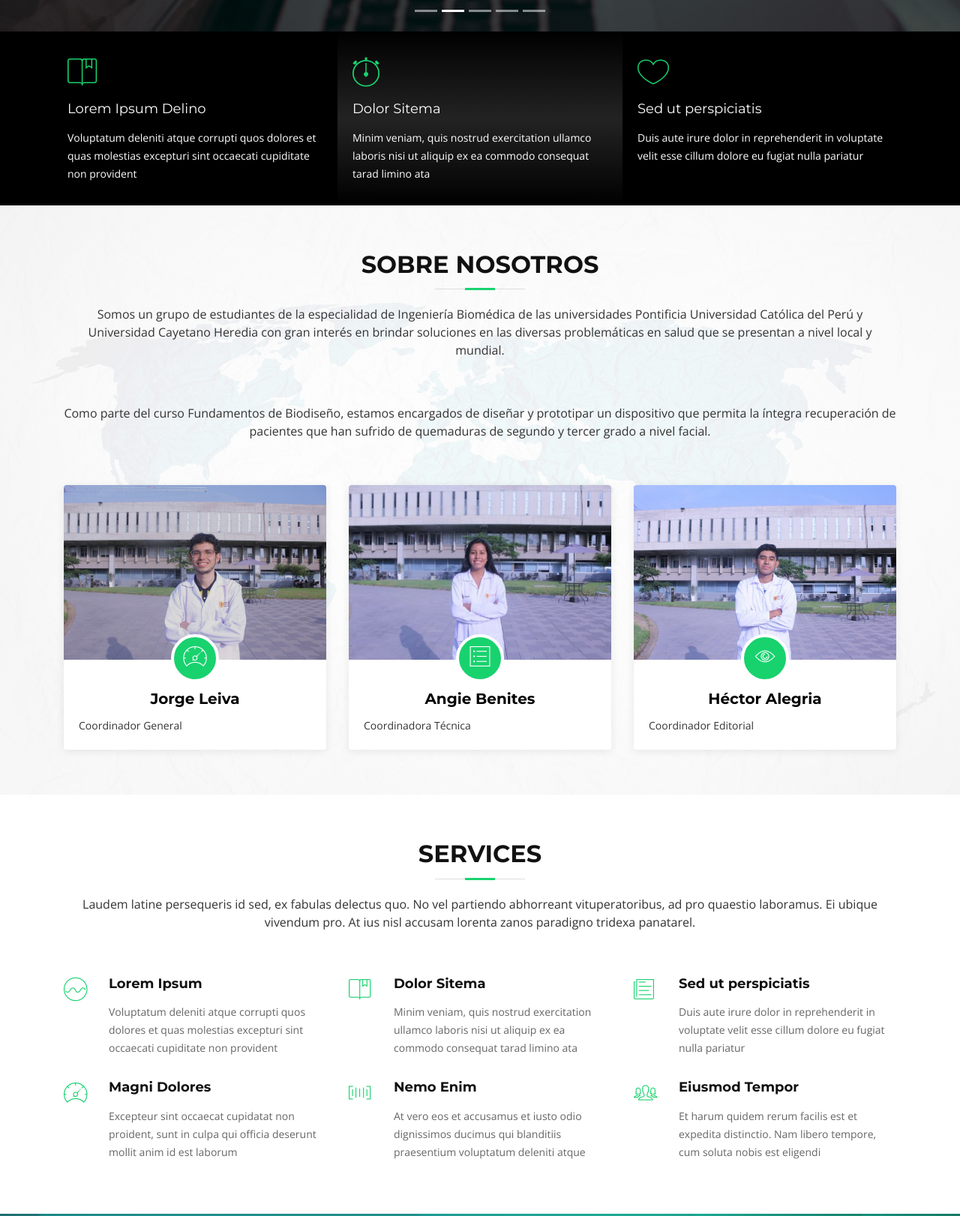
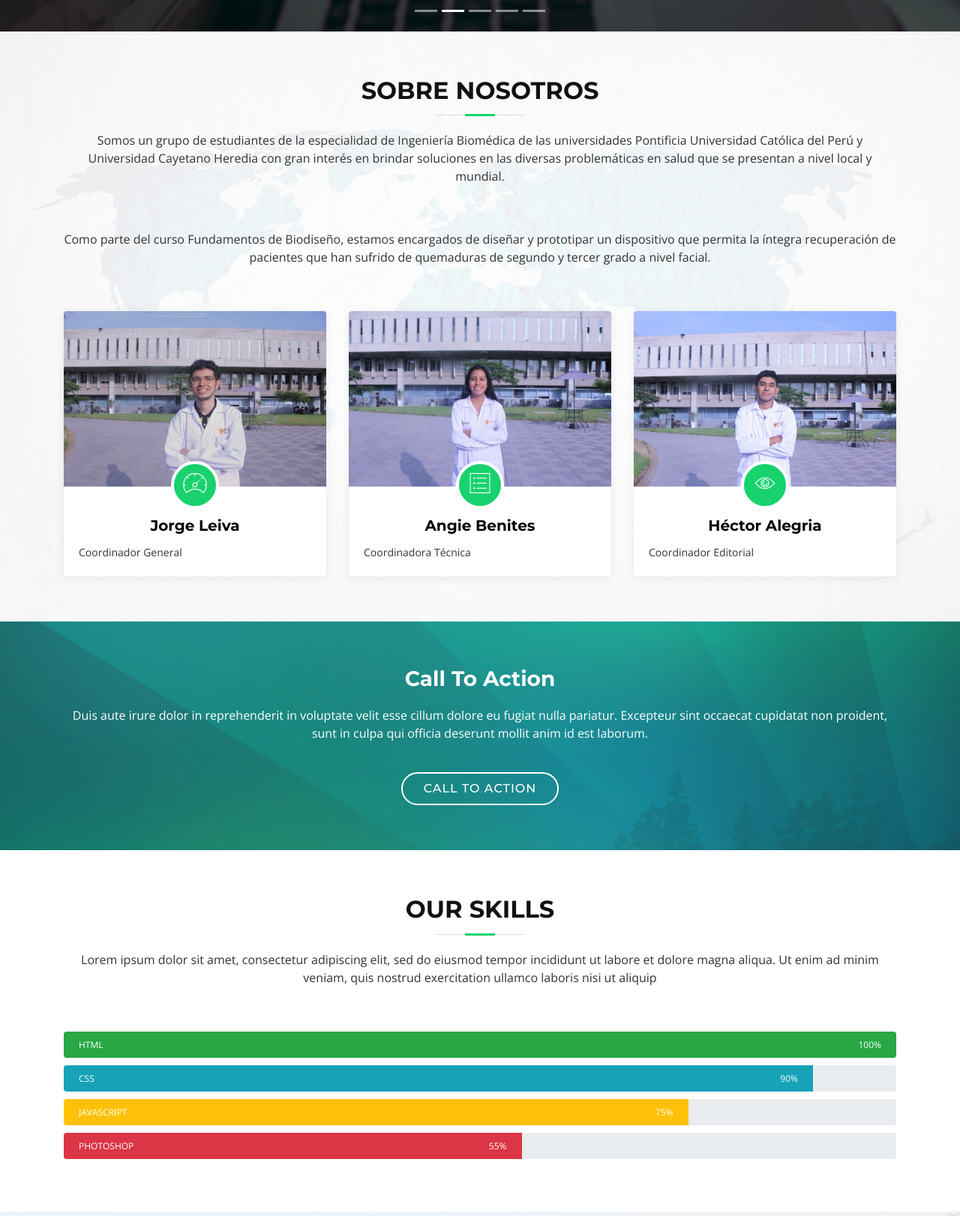
Before and after one commit to u-press/u-press.github.io, a plain HTML site: page index.html in a window 1280 px wide. Shown: the part 758-2380 px from the top of the page at 75% size. Drawn offline with nearby package versions, Linux system fonts and the light colour scheme; animation ran at ten frames a second; files whose address does not match are found by name.

Commit message:
Update index.html

```diff
--- a/index.html
+++ b/index.html
@@ -52,17 +52,12 @@
       <nav id="nav-menu-container">
         <ul class="nav-menu">
           <li class="menu-active"><a href="#intro">Inicio</a></li>
-          <li><a href="#about">Sobre Nosotros</a></li>
+          <li><a href="#about">Nosotros</a></li>
           <li><a href="#portfolio">Documentación</a></li>
           <li><a href="#team">Equipo</a></li>
-          <li class="menu-has-children"><a href="">Drop Down</a>
-            <ul>
-              <li><a href="#">Drop Down 1</a></li>
-              <li><a href="#">Drop Down 3</a></li>
-              <li><a href="#">Drop Down 4</a></li>
-              <li><a href="#">Drop Down 5</a></li>
-            </ul>
-          </li>
+          <!--==========================
+   Cortado servicios y drop down
+  ============================-->
           <li><a href="#contact">Contacto</a></li>
         </ul>
       </nav><!-- #nav-menu-container -->
@@ -155,33 +150,9 @@ Como parte del curso Fundamentos de Biodiseño, estamos encargados de diseñar y
   <main id="main">
 
     <!--==========================
-      Featured Services Section
+      Cortado .Featured Services Section
     ============================-->
-    <section id="featured-services">
-      <div class="container">
-        <div class="row">
 
-          <div class="col-lg-4 box">
-            <i class="ion-ios-bookmarks-outline"></i>
-            <h4 class="title"><a href="">Lorem Ipsum Delino</a></h4>
-            <p class="description">Voluptatum deleniti atque corrupti quos dolores et quas molestias excepturi sint occaecati cupiditate non provident</p>
-          </div>
-
-          <div class="col-lg-4 box box-bg">
-            <i class="ion-ios-stopwatch-outline"></i>
-            <h4 class="title"><a href="">Dolor Sitema</a></h4>
-            <p class="description">Minim veniam, quis nostrud exercitation ullamco laboris nisi ut aliquip ex ea commodo consequat tarad limino ata</p>
-          </div>
-
-          <div class="col-lg-4 box">
-            <i class="ion-ios-heart-outline"></i>
-            <h4 class="title"><a href="">Sed ut perspiciatis</a></h4>
-            <p class="description">Duis aute irure dolor in reprehenderit in voluptate velit esse cillum dolore eu fugiat nulla pariatur</p>
-          </div>
-
-        </div>
-      </div>
-    </section><!-- #featured-services -->
 
     <!--==========================
       About Us Section
@@ -242,53 +213,9 @@ Como parte del curso Fundamentos de Biodiseño, estamos encargados de diseñar y
     </section><!-- #about -->
 
     <!--==========================
-      Services Section
+      Cortado Services Section
     ============================-->
-    <section id="services">
-      <div class="container">
 
-        <header class="section-header wow fadeInUp">
-          <h3>Services</h3>
-          <p>Laudem latine persequeris id sed, ex fabulas delectus quo. No vel partiendo abhorreant vituperatoribus, ad pro quaestio laboramus. Ei ubique vivendum pro. At ius nisl accusam lorenta zanos paradigno tridexa panatarel.</p>
-        </header>
-
-        <div class="row">
-
-          <div class="col-lg-4 col-md-6 box wow bounceInUp" data-wow-duration="1.4s">
-            <div class="icon"><i class="ion-ios-analytics-outline"></i></div>
-            <h4 class="title"><a href="">Lorem Ipsum</a></h4>
-            <p class="description">Voluptatum deleniti atque corrupti quos dolores et quas molestias excepturi sint occaecati cupiditate non provident</p>
-          </div>
-          <div class="col-lg-4 col-md-6 box wow bounceInUp" data-wow-duration="1.4s">
-            <div class="icon"><i class="ion-ios-bookmarks-outline"></i></div>
-            <h4 class="title"><a href="">Dolor Sitema</a></h4>
-            <p class="description">Minim veniam, quis nostrud exercitation ullamco laboris nisi ut aliquip ex ea commodo consequat tarad limino ata</p>
-          </div>
-          <div class="col-lg-4 col-md-6 box wow bounceInUp" data-wow-duration="1.4s">
-            <div class="icon"><i class="ion-ios-paper-outline"></i></div>
-            <h4 class="title"><a href="">Sed ut perspiciatis</a></h4>
-            <p class="description">Duis aute irure dolor in reprehenderit in voluptate velit esse cillum dolore eu fugiat nulla pariatur</p>
-          </div>
-          <div class="col-lg-4 col-md-6 box wow bounceInUp" data-wow-delay="0.1s" data-wow-duration="1.4s">
-            <div class="icon"><i class="ion-ios-speedometer-outline"></i></div>
-            <h4 class="title"><a href="">Magni Dolores</a></h4>
-            <p class="description">Excepteur sint occaecat cupidatat non proident, sunt in culpa qui officia deserunt mollit anim id est laborum</p>
-          </div>
-          <div class="col-lg-4 col-md-6 box wow bounceInUp" data-wow-delay="0.1s" data-wow-duration="1.4s">
-            <div class="icon"><i class="ion-ios-barcode-outline"></i></div>
-            <h4 class="title"><a href="">Nemo Enim</a></h4>
-            <p class="description">At vero eos et accusamus et iusto odio dignissimos ducimus qui blanditiis praesentium voluptatum deleniti atque</p>
-          </div>
-          <div class="col-lg-4 col-md-6 box wow bounceInUp" data-wow-delay="0.1s" data-wow-duration="1.4s">
-            <div class="icon"><i class="ion-ios-people-outline"></i></div>
-            <h4 class="title"><a href="">Eiusmod Tempor</a></h4>
-            <p class="description">Et harum quidem rerum facilis est et expedita distinctio. Nam libero tempore, cum soluta nobis est eligendi</p>
-          </div>
-
-        </div>
-
-      </div>
-    </section><!-- #services -->
 
     <!--==========================
       Call To Action Section
```
